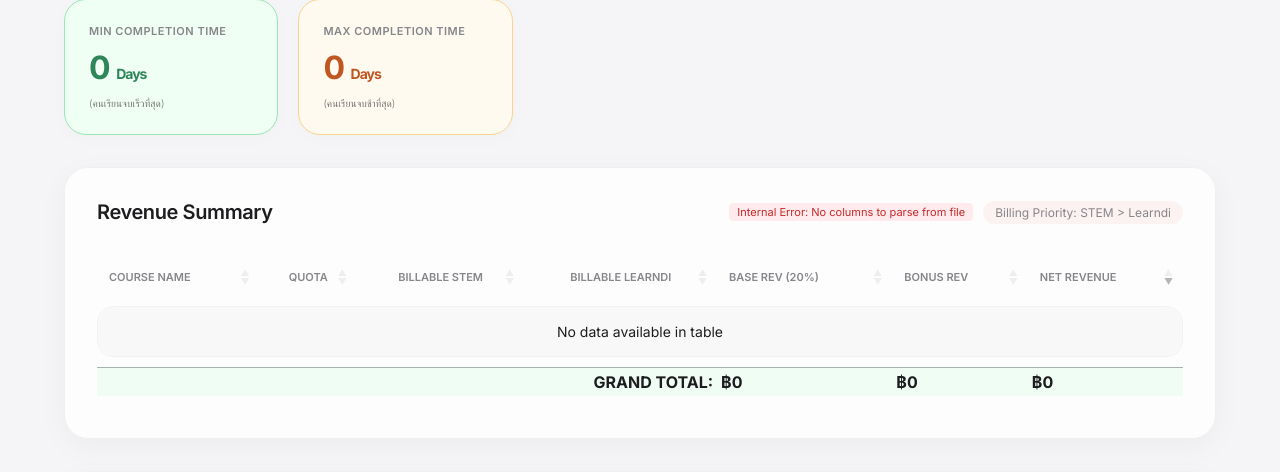
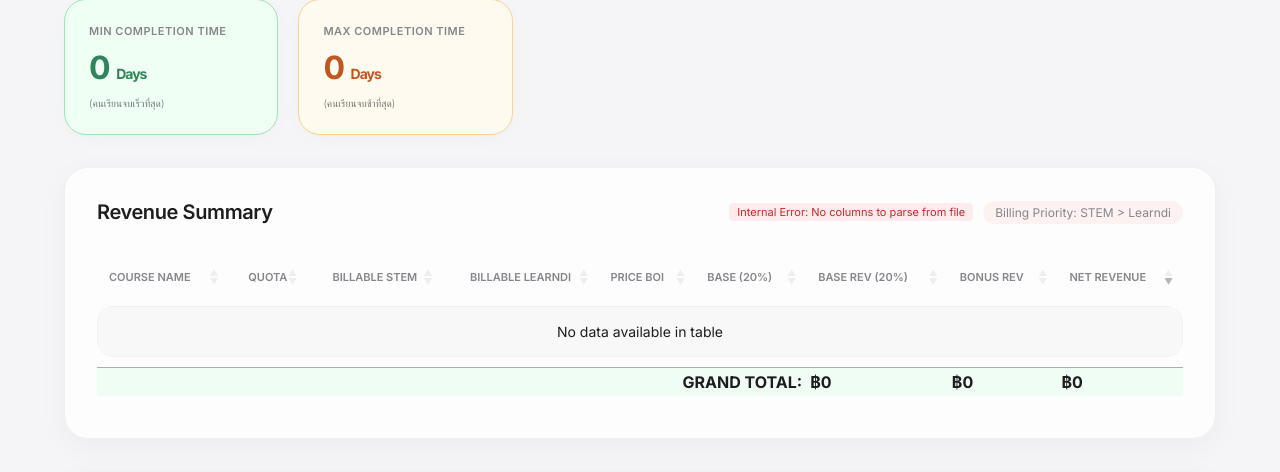
Before and after one commit to porpor075/STEM2, a Flask app: page / in a window 1280 px wide. Shown: the part 464-936 px from the top of the page. Run offline with Flask 3, Linux system fonts and the light colour scheme; the visitor is signed in with stand-in values (Sample User, id 1); data that the repository does not hold is empty; some libraries are stand-ins or nearby versions.

Commit message:
Add Price per Course and Base (20%) per Course columns to Revenue Summary

```diff
--- a/api/app.py
+++ b/api/app.py
@@ -424,6 +424,8 @@
                         "Quota": int(quota),
                         "Billable_STEM": int(billable_stem),
                         "Billable_Learndi": int(billable_learndi),
+                        "Price_BOI": price_boi,
+                        "Price_Base": price_boi * 0.20,
                         "Base_Revenue": base_rev,
                         "Bonus_Revenue": bonus_rev,
                         "Total": total_course_rev
--- a/templates/summary.html
+++ b/templates/summary.html
@@ -230,6 +230,8 @@
                         <th class="dt-center">Quota</th>
                         <th class="dt-center">Billable STEM</th>
                         <th class="dt-center">Billable Learndi</th>
+                        <th class="text-right">Price BOI</th>
+                        <th class="text-right">Base (20%)</th>
                         <th class="text-right">Base Rev (20%)</th>
                         <th class="text-right">Bonus Rev</th>
                         <th class="text-right" style="background: #f0fdf4;">Net Revenue</th>
@@ -242,6 +244,8 @@
                         <td class="dt-center">{{ "{:,.0f}".format(item.Quota) }}</td>
                         <td class="dt-center">{{ "{:,.0f}".format(item.Billable_STEM) }} <span style="font-size:10px; color:#aaa;">/ {{ "{:,.0f}".format(item.STEM_Done) }}</span></td>
                         <td class="dt-center">{{ "{:,.0f}".format(item.Billable_Learndi) }} <span style="font-size:10px; color:#aaa;">/ {{ "{:,.0f}".format(item.Learndi_Done) }}</span></td>
+                        <td class="text-right">฿{{ "{:,.0f}".format(item.Price_BOI) }}</td>
+                        <td class="text-right">฿{{ "{:,.0f}".format(item.Price_Base) }}</td>
                         <td class="text-right">฿{{ "{:,.0f}".format(item.Base_Revenue) }}</td>
                         <td class="text-right">฿{{ "{:,.0f}".format(item.Bonus_Revenue) }}</td>
                         <td class="text-right" style="font-weight:700; color:#16a34a; background: #f0fdf4;">฿{{ "{:,.0f}".format(item.Total) }}</td>
@@ -250,7 +254,7 @@
                 </tbody>
                 <tfoot>
                     <tr style="font-weight:700; background: #f0fdf4;">
-                        <td colspan="4" style="text-align:right;">GRAND TOTAL:</td>
+                        <td colspan="6" style="text-align:right;">GRAND TOTAL:</td>
                         <td id="revSumBase" class="text-right"></td>
                         <td id="revSumBonus" class="text-right"></td>
                         <td id="revSumNet" class="text-right" style="font-size:16px;"></td>
@@ -996,16 +1000,16 @@
         });
 
         $('#revenueDataTable').DataTable({
-            paging: false, dom: 't', order: [[6, 'desc']],
+            paging: false, dom: 't', order: [[8, 'desc']],
             footerCallback: function (row, data, start, end, display) {
                 var api = this.api();
-                [4, 5, 6].forEach(function(colIdx) {
+                [6, 7, 8].forEach(function(colIdx) {
                     var total = api.column(colIdx).data().reduce(function(a, b){
                         var clean = String(b).replace(/[฿,]/g, '').replace(/<[^>]*>/g, '');
                         return a + (parseFloat(clean)||0);
                     }, 0);
                     var ids = ['#revSumBase', '#revSumBonus', '#revSumNet'];
-                    $(ids[colIdx-4]).html('฿' + total.toLocaleString());
+                    $(ids[colIdx-6]).html('฿' + total.toLocaleString());
                 });
             }
         });
```
